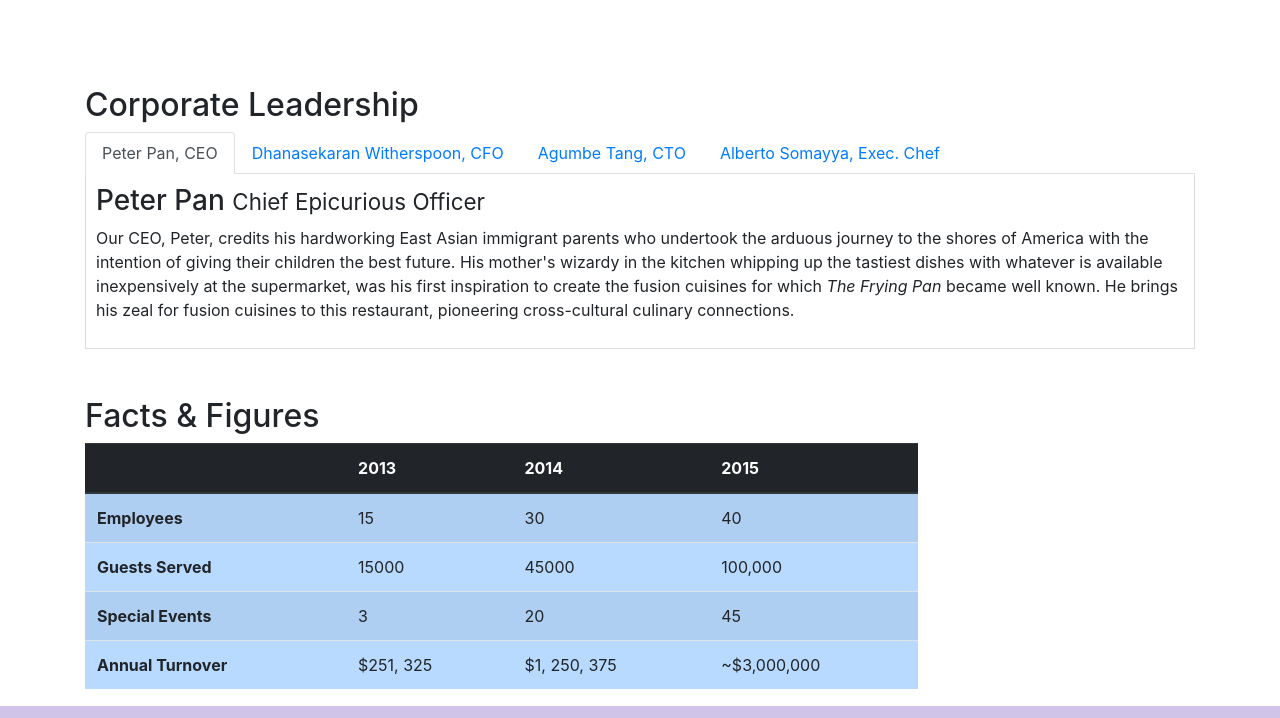
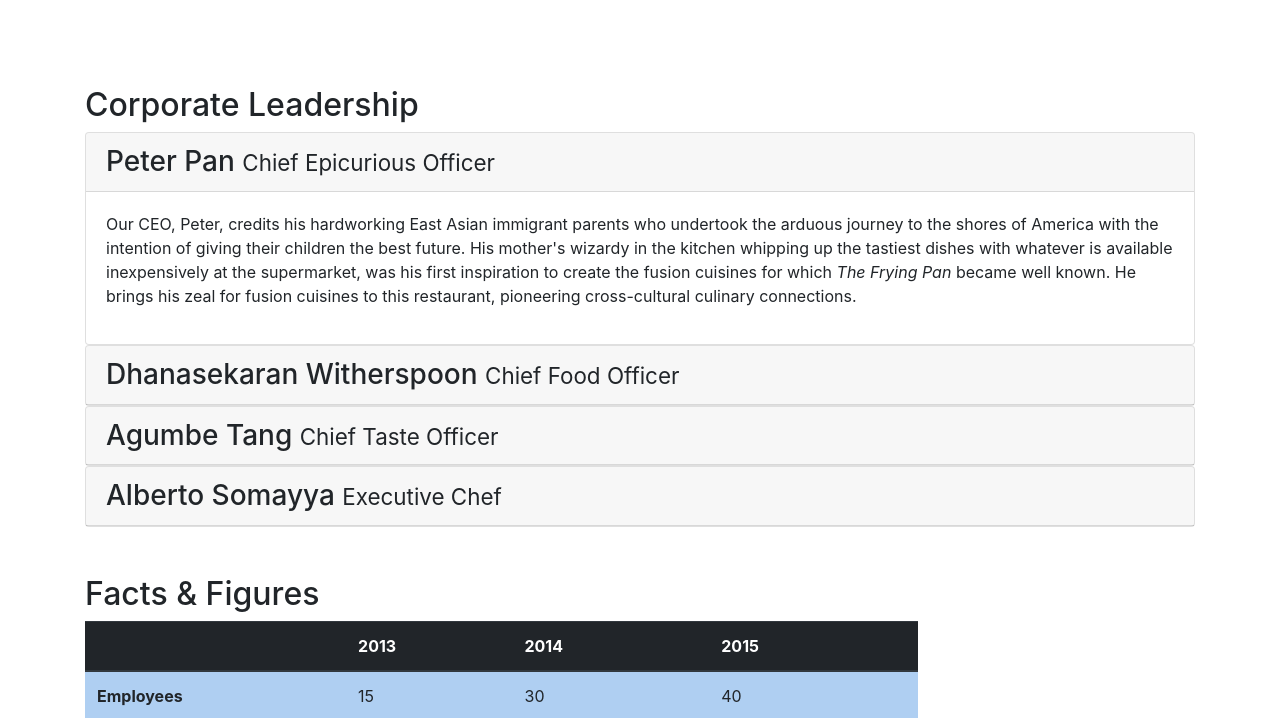
Before and after one commit to BryanChin991/Coursera_bootstrap, a website: page aboutus.html in a window 1280 px wide. Shown: the part 960-1678 px from the top of the page. Drawn offline with nearby package versions, Linux system fonts and the light colour scheme.

Commit message:
accordion

```diff
--- a/aboutus.html
+++ b/aboutus.html
@@ -157,92 +157,127 @@
         <div class="col-12 mt-5 mb-5">
           <h2>Corporate Leadership</h2>
 
-          <ul class="nav nav-tabs">
-            <li class="nav-item">
-              <a
-                class="nav-link active"
-                href="#peter"
-                role="tab"
-                data-toggle="tab"
+          <div id="accordion">
+            <div class="card">
+              <div class="card-header" role="tab" id="peterhead">
+                <h3 class="mb-0">
+                  <a data-toggle="collapse" data-target="#peter">
+                    Peter Pan <small>Chief Epicurious Officer</small></a
                   >
-                Peter Pan, CEO</a
+                </h3>
+              </div>
+
+              <div
+                role="tabpanel"
+                class="collapse show"
+                id="peter"
+                data-parent="#accordion"
               >
-            </li>
-            <li class="nav-item">
-              <a class="nav-link" href="#dhana" role="tab" data-toggle="tab">
-                Dhanasekaran Witherspoon, CFO</a
-              >
-            </li>
-            <li class="nav-item">
-              <a class="nav-link" href="#agumbe" role="tab" data-toggle="tab">
-                Agumbe Tang, CTO</a
-              >
-            </li>
-            <li class="nav-item">
-              <a class="nav-link" href="#alberto" role="tab" data-toggle="tab">
-                Alberto Somayya, Exec. Chef</a
-              >
-            </li>
-          </ul>
-
-          <div class="tab-content">
-            <div role="tabpanel" class="tab-pane fade show active" id="peter">
-              <h3>Peter Pan <small>Chief Epicurious Officer</small></h3>
+                <div class="card-body">
                   <p class="d-none d-sm-block">
                     Our CEO, Peter, credits his hardworking East Asian immigrant
                     parents who undertook the arduous journey to the shores of
                     America with the intention of giving their children the best
                     future. His mother's wizardy in the kitchen whipping up the
-                tastiest dishes with whatever is available inexpensively at the
-                supermarket, was his first inspiration to create the fusion
-                cuisines for which
-                <em>The Frying Pan</em> became well known. He brings his zeal
-                for fusion cuisines to this restaurant, pioneering
+                    tastiest dishes with whatever is available inexpensively at
+                    the supermarket, was his first inspiration to create the
+                    fusion cuisines for which
+                    <em>The Frying Pan</em> became well known. He brings his
+                    zeal for fusion cuisines to this restaurant, pioneering
                     cross-cultural culinary connections.
                   </p>
                 </div>
+              </div>
+            </div>
 
-            <div role="tabpanel" class="tab-pane fade" id="dhana">
-              <h3>
-                Dhanasekaran Witherspoon <small>Chief Food Officer</small>
+            <div class="card">
+              <div class="card-header" role="tab" id="dhanahead">
+                <h3 class="mb-0">
+                  <a data-toggle="collapse" data-target="#dhana">
+                    Dhanasekaran Witherspoon
+                    <small>Chief Food Officer</small></a
+                  >
                 </h3>
+              </div>
+
+              <div
+                role="tabpanel"
+                class="collapse"
+                id="dhana"
+                data-parent="#accordion"
+              >
+                <div class="card-body">
                   <p class="d-none d-sm-block">
                     Our CFO, Danny, as he is affectionately referred to by his
-                colleagues, comes from a long established family tradition in
-                farming and produce. His experiences growing up on a farm in the
-                Australian outback gave him great appreciation for varieties of
-                food sources. As he puts it in his own words,
+                    colleagues, comes from a long established family tradition
+                    in farming and produce. His experiences growing up on a farm
+                    in the Australian outback gave him great appreciation for
+                    varieties of food sources. As he puts it in his own words,
                     <em
                       >Everything that runs, wins, and everything that stays,
                       pays!</em
                     >
                   </p>
                 </div>
+              </div>
+            </div>
 
-            <div role="tabpanel" class="tab-pane fade" id="agumbe">
-              <h3>Agumbe Tang <small>Chief Taste Officer</small></h3>
+            <div class="card">
+              <div class="card-header" role="tab" id="agumbehead">
+                <h3 class="mb-0">
+                  <a data-toggle="collapse" data-target="#agumbe">
+                    Agumbe Tang <small>Chief Taste Officer</small>
+                  </a>
+                </h3>
+              </div>
+
+              <div
+                role="tabpanel"
+                class="collapse"
+                id="agumbe"
+                data-parent="#accordion"
+              >
+                <div class="card-body">
                   <p class="d-none d-sm-block">
-                Blessed with the most discerning gustatory sense, Agumbe, our
-                CTO, personally ensures that every dish that we serve meets his
-                exacting tastes. Our chefs dread the tongue lashing that ensues
-                if their dish does not meet his exacting standards. He lives by
-                his motto,
+                    Blessed with the most discerning gustatory sense, Agumbe,
+                    our CTO, personally ensures that every dish that we serve
+                    meets his exacting tastes. Our chefs dread the tongue
+                    lashing that ensues if their dish does not meet his exacting
+                    standards. He lives by his motto,
                     <em>You click only if you survive my lick.</em>
                   </p>
                 </div>
+              </div>
+            </div>
 
-            <div role="tabpanel" class="tab-pane fade" id="alberto">
-              <h3>Alberto Somayya <small>Executive Chef</small></h3>
+            <div class="card">
+              <div class="card-header" role="tab" id="albertohead">
+                <h3 class="mb-0">
+                  <a data-toggle="collapse" data-target="#alberto">
+                    Alberto Somayya <small>Executive Chef</small>
+                  </a>
+                </h3>
+              </div>
+
+              <div
+                role="tabpanel"
+                class="collapse"
+                id="alberto"
+                data-parent="#accordion"
+              >
+                <div class="card-body">
                   <p class="d-none d-sm-block">
-                Award winning three-star Michelin chef with wide International
-                experience having worked closely with whos-who in the culinary
-                world, he specializes in creating mouthwatering Indo-Italian
-                fusion experiences. He says,
+                    Award winning three-star Michelin chef with wide
+                    International experience having worked closely with whos-who
+                    in the culinary world, he specializes in creating
+                    mouthwatering Indo-Italian fusion experiences. He says,
                     <em
-                  >Put together the cuisines from the two craziest cultures, and
-                  you get a winning hit! Amma Mia!</em
+                      >Put together the cuisines from the two craziest cultures,
+                      and you get a winning hit! Amma Mia!</em
                     >
                   </p>
+                </div>
+              </div>
             </div>
           </div>
         </div>
```
Lines whose indentation alone changed are shown as unchanged.
